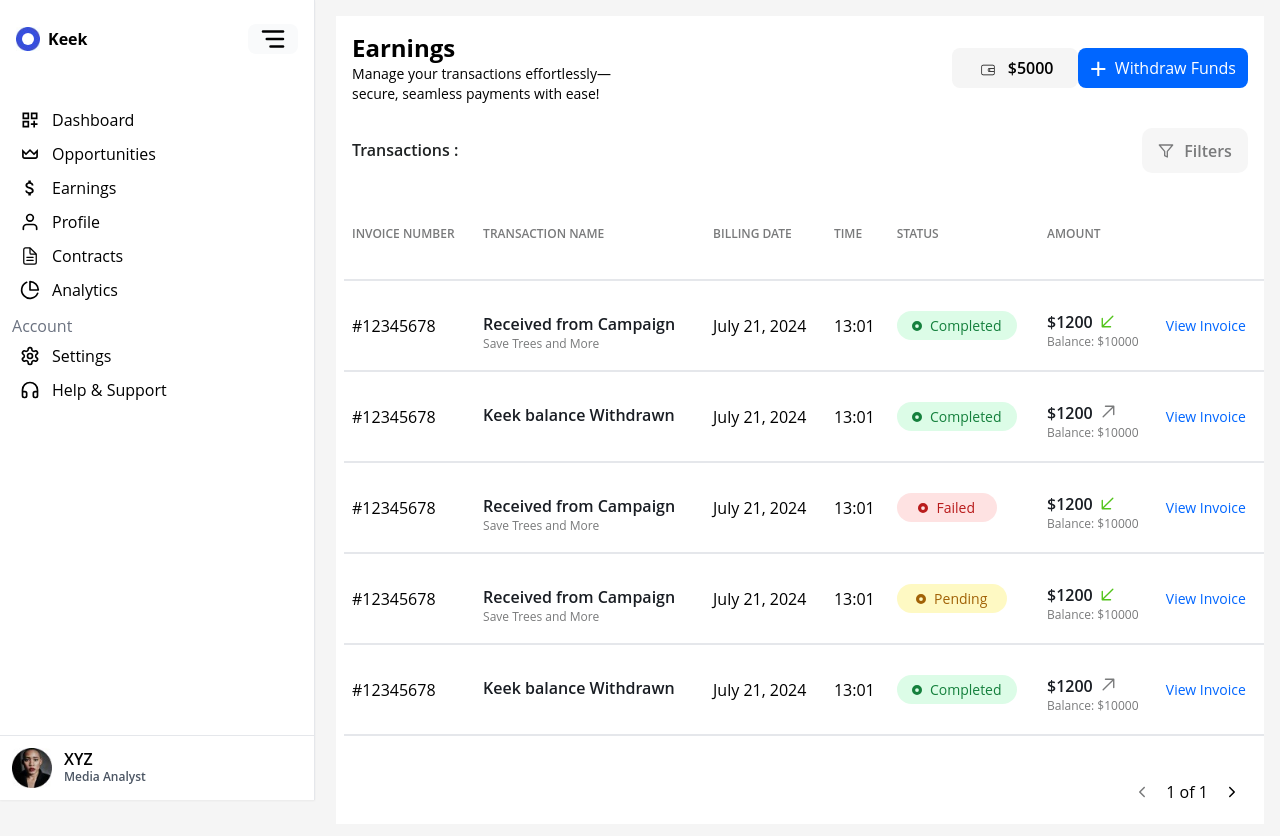
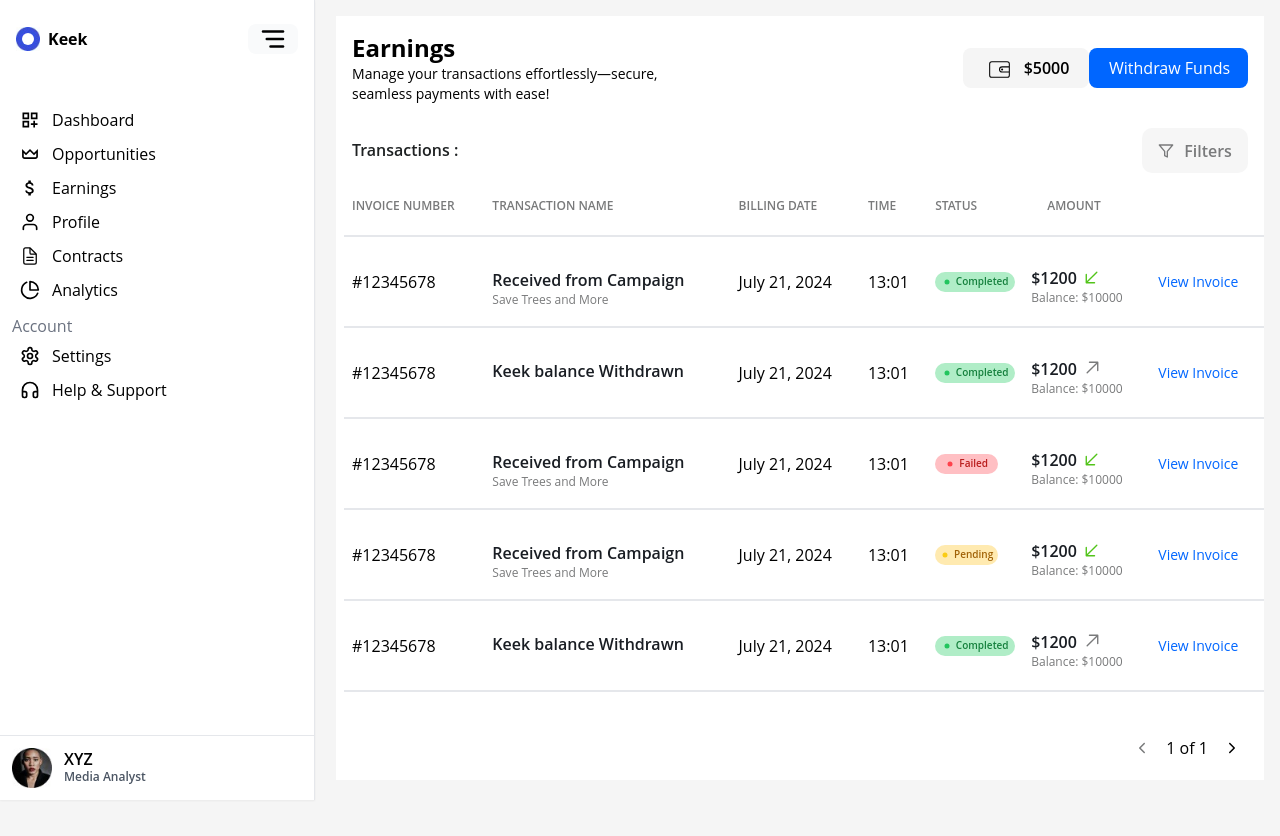
Before and after one commit to Tejas812002/Keek-Influencer, a React (Create React App) app: page /Earnings in a window 1280 px wide. Shown: the top 836 px of the page. After the commit the page ends 800 px from the top, so only its background shows below. Built offline with nearby package versions, Linux system fonts and the light colour scheme.

Commit message:
Earning fixed

```diff
--- a/src/Manage/Earning/Earning.jsx
+++ b/src/Manage/Earning/Earning.jsx
@@ -3,7 +3,7 @@ import { Mycontext } from "../../utils/Context";
 import { useLocation } from "react-router-dom";
 import { LuFilter } from "react-icons/lu";
 import { IoIosArrowForward, IoIosArrowBack } from "react-icons/io";
-import { FaCircleDot } from "react-icons/fa6";
+import { GoDotFill } from "react-icons/go";
 import { GoArrowDownLeft, GoArrowUpRight } from "react-icons/go";
 import { CiWallet } from "react-icons/ci";
 import Filter from './Filter';
@@ -139,9 +139,9 @@ const Earning = () => {
             </p>
           </div>
           <button>
-            <div class="w-[126px] h-10 ml-[324px] bg-neutral-100 rounded-lg justify-center items-center gap-3 inline-flex">
+            <div class="w-[126px] h-10 ml-[250px] bg-neutral-100 rounded-lg justify-center items-center gap-3 inline-flex px-[20px] py-[14px]">
               <div class=" relative mt-1 ml-1 text-black ">
-                <CiWallet />
+                <CiWallet className="" size={25} />
               </div>
               <div class="text-black text-base font-semibold font-['Open Sans']">
                 $5000
@@ -149,11 +149,12 @@ const Earning = () => {
             </div>
           </button>
 
+
           <button
-            className="bg-[#06F] h-[40px] text-white px-4 py-2.5 text-primary-foreground flex items-center hover:bg-primary/80 rounded-lg whitespace-nowrap"
-            style={{ width: "auto", paddingLeft: "12px", paddingRight: "12px" }}
+            className="bg-[#06F] text-[16px] h-[40px] w-[159px] text-white px-[20px] py-[14px] text-primary-foreground flex items-center hover:bg-primary/80 rounded-lg whitespace-nowrap"
+
           >
-            <span className="mr-2 text-3xl">+</span> Withdraw Funds
+          Withdraw Funds
           </button>
         </div>
 
@@ -191,24 +192,24 @@ const Earning = () => {
         {/* Table and Pagination */}
         <div className="flex flex-col md:flex-row mt-4 text-start items-start md:items-center justify-between ml-2">
           <table className="w-full">
-            <thead>
-            <tr className="border-b-2 h-[91px]">
-                <th className="border-zinc-300 font-body text-[#797A7B] text-[12px] font-semibold text-start p-2">
+          <thead>
+            <tr className="border-b-2 h-[36px] ">
+                <th className="border-zinc-300 font-body text-[#797A7B] text-[12px] font-semibold text-start p-2 pb-[20px]">
                   INVOICE NUMBER
                 </th>
-                <th className="border-zinc-300 font-body text-[#797A7B] text-[12px] font-semibold text-start p-2">
+                <th className="border-zinc-300 font-body text-[#797A7B] text-[12px] font-semibold text-start p-2 pb-[20px]">
                   TRANSACTION NAME
                 </th>
-                <th className="border-zinc-300 font-body text-[#797A7B] text-[12px] font-semibold text-start p-2">
+                <th className="border-zinc-300 font-body text-[#797A7B] text-[12px] font-semibold text-start p-2 pb-[20px]">
                   BILLING DATE
                 </th>
-                <th className="border-zinc-300 font-body text-[#797A7B] text-[12px] font-semibold text-start p-2">
+                <th className="border-zinc-300 font-body text-[#797A7B] text-[12px] font-semibold text-start p-2 pb-[20px]">
                   TIME
                 </th>
-                <th className="border-zinc-300 font-body text-[#797A7B] text-[12px] font-semibold text-start p-2">
+                <th className="border-zinc-300 font-body text-[#797A7B] text-[12px] font-semibold text-start p-2 pb-[20px]">
                   STATUS
                 </th>
-                <th className="border-zinc-300 font-body text-[#797A7B] text-[12px] font-semibold text-start p-2">
+                <th className="border-zinc-300 font-body text-[#797A7B] text-[12px] font-semibold text-start p-2 pl-6 pb-[20px]">
                   AMOUNT
                 </th>
               </tr>
@@ -234,32 +235,34 @@ const Earning = () => {
                     <td className="border-zinc-300 text-[16px] font-normal font-body p-2">
                       {campaign.time}
                     </td>
-                    <td className="border-zinc-300 text-[16px] font-normal p-2">
+                    <td className="border-zinc-300 w-[80px] h-[20px] text-[16px] font-semibold p-2">
                       <span
-                        className={`font-body text-[14px] p-1 justify-center items-center flex gap-2 rounded-full text-black ${
+                        className={`font-body   text-[10px]  justify-center items-center flex gap-1 rounded-full text-black ${
                           campaign.status === "Completed"
-                            ? "bg-green-100 text-green-700 w-[120px]"
-                            : campaign.status === "Failed"
-                            ? "bg-red-100 text-red-700 w-[100px]"
-                            : campaign.status === "Pending"
-                            ? "bg-yellow-100 text-yellow-700 w-[110px]"
-                            : "bg-[#E3EEFF] text-[#0066FF] w-[90px]"
+                          ? "bg-[#B0EDC7] text-green-700 w-[80px] h-[20px] px-[6px] py-[0px]"
+                          : campaign.status === "Failed"
+                          ? "bg-[#FFBFC3] text-red-700 w-[63px] h-[20px] px-[2px] py-[0px]"
+                          : campaign.status === "Pending"
+                          ? "bg-[#FFEAB0] text-yellow-700 w-[63px] h-[20px] px-[2px] py-[0px]"
+                          : "bg-[#E3EEFF] text-[#0066FF] w-[120px]"
                         }`}
                       >
-                        <FaCircleDot
+
+                        <GoDotFill
                           className={`w-[10px] h-[10px] ${
                             campaign.status === "Completed"
-                              ? "text-green-700"
-                              : campaign.status === "Failed"
-                              ? "text-red-700"
+                            ? "text-[#22C55E]"
+                            : campaign.status === "Failed"
+                            ? "text-[#FF424C]"
                               : campaign.status === "Pending"
-                              ? "text-yellow-700"
+                              ? "text-[#FACC15]"
                               : "text-[#0066FF]"
                           }`}
-                        />
+                          />
                         {campaign.status}
                       </span>
                     </td>
+
 
                     <td className="border-zinc-300 text-[16px] font-normal font-body p-2">
                       <div className="flex text-[#191d23] text-base font-semibold mt-2">
```
